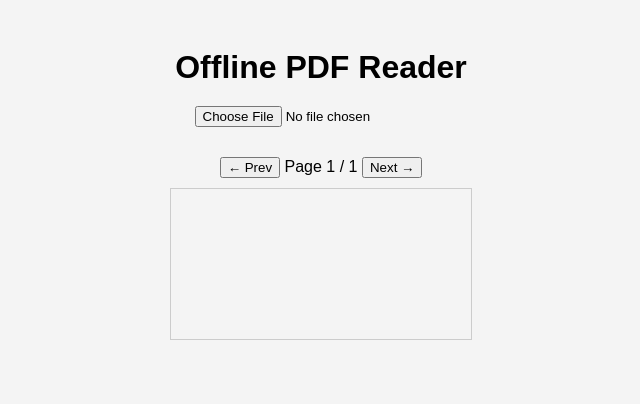
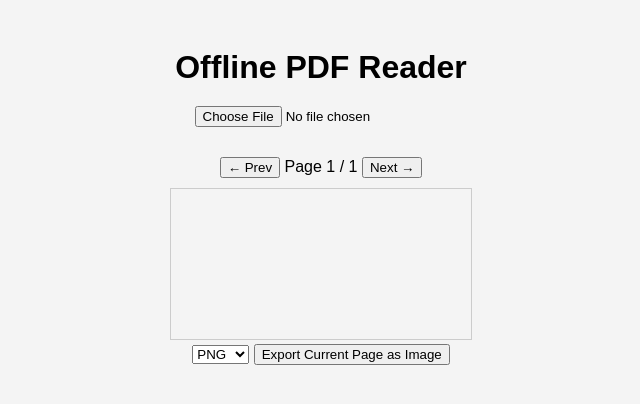
Before and after one commit to almostdead2/pdf-reader-site, a plain HTML site: page index.html in a window 1280 px wide. Shown: the whole page, without its empty margins (319-959 px from the left). Drawn offline with Linux system fonts and the light colour scheme.

Commit message:
Update index.html

```diff
--- a/index.html
+++ b/index.html
@@ -15,6 +15,16 @@
   </div>
   <canvas id="pdf-canvas"></canvas>
 
+  <!-- Export controls added below -->
+  <div id="export-controls">
+    <select id="image-format">
+      <option value="png">PNG</option>
+      <option value="jpeg">JPEG</option>
+      <option value="jpg">JPG</option>
+    </select>
+    <button id="export-image">Export Current Page as Image</button>
+  </div>
+
   <script src="lib/pdf.js"></script>
   <script src="script.js"></script>
 </body>
```
